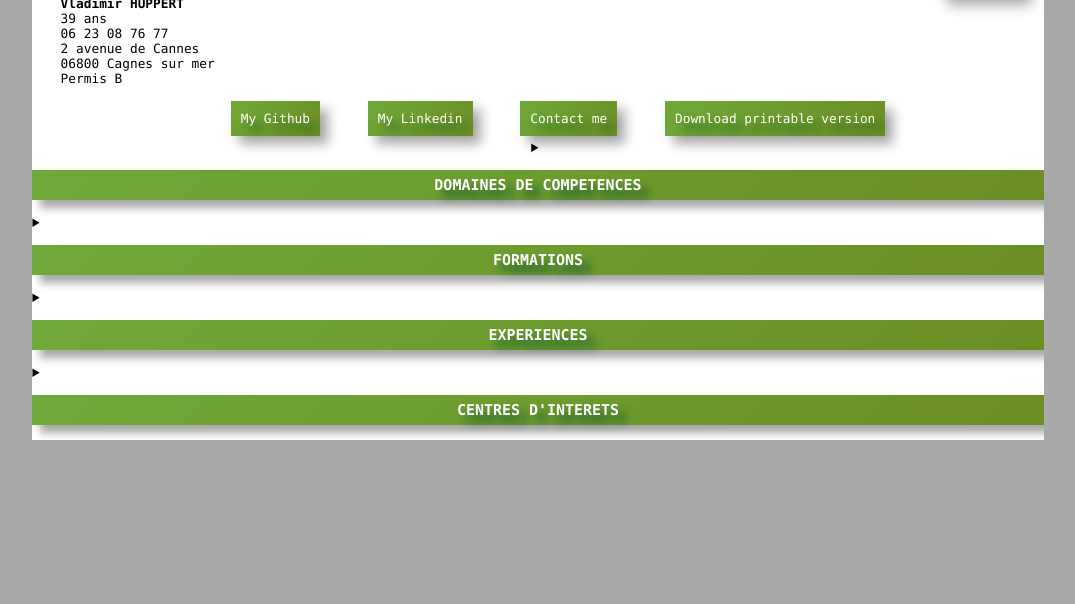
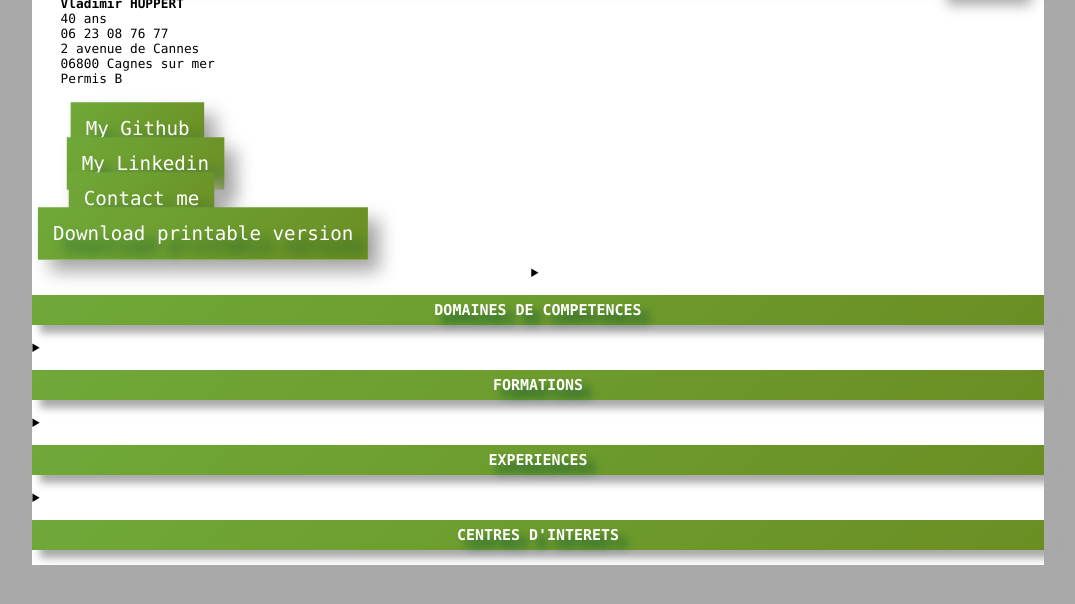
Before and after one commit to vlad06/CV-Vlad, a plain HTML site: page index.html in a window 1280 px wide. Shown: the part 154-758 px from the top of the page, without its empty margins (102-1177 px from the left). Drawn offline with Linux system fonts and the light colour scheme.

Commit message:
actually broke my CV

```diff
--- a/css/monCV.css
+++ b/css/monCV.css
@@ -87,7 +87,7 @@ details > summary {
 	width: 20%;
 }
 #menu li {
-	display: inline;
+	display: flex;
 }
 #menu a {
 	color: var(--title-font-color);
--- a/index.html
+++ b/index.html
@@ -6,7 +6,9 @@
 	<meta charset="utf-8">
 </head>
 <body>
+
 	<div id="container">
+
 		<header>
 			<div id="deco">
 			<h1>STAGIAIRE DEVELOPPEUR WEB</h1>
@@ -16,7 +18,7 @@
 			<div id="presentation">
 				<ul>
 					<li><strong>Vladimir HUPPERT</strong></li>
-					<li>39 ans</li>
+					<li>40 ans</li>
 					<li>06 23 08 76 77</li>
 					<li>2 avenue de Cannes</li>
 					<li>06800 Cagnes sur mer</li>
@@ -32,6 +34,7 @@
 				</ul>
 			</nav>
 		</header>
+
 		<section id="competences">
 			<details>
 				<summary><h3>DOMAINES DE COMPETENCES</h3></summary>
@@ -41,6 +44,7 @@
 					<p>Sql (Transact sql et mySql)</p>
 					<p>HTML / CSS</p>
 					<p>JavaScript</p>
+					<p>Frameworks JS: Jquery, Ajax</p>
 					<p>PHP</p>
 				</article>
 				<article class="enLigne" id="logiciels">
@@ -109,6 +113,7 @@
 				</article>
 			</details>
 		</section>
+
 		<section id="interets">
 			<details>
 				<summary><h3>CENTRES D'INTERETS</h3></summary>
@@ -130,6 +135,8 @@
 						</div>
 			</details>
 		</section>
+
 	</div>
+
 </body>
 </html>
```
